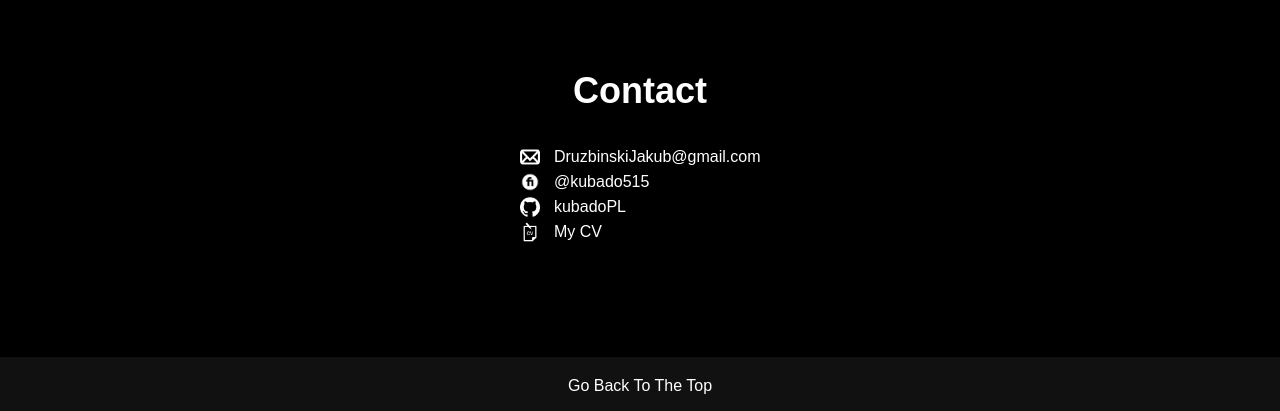
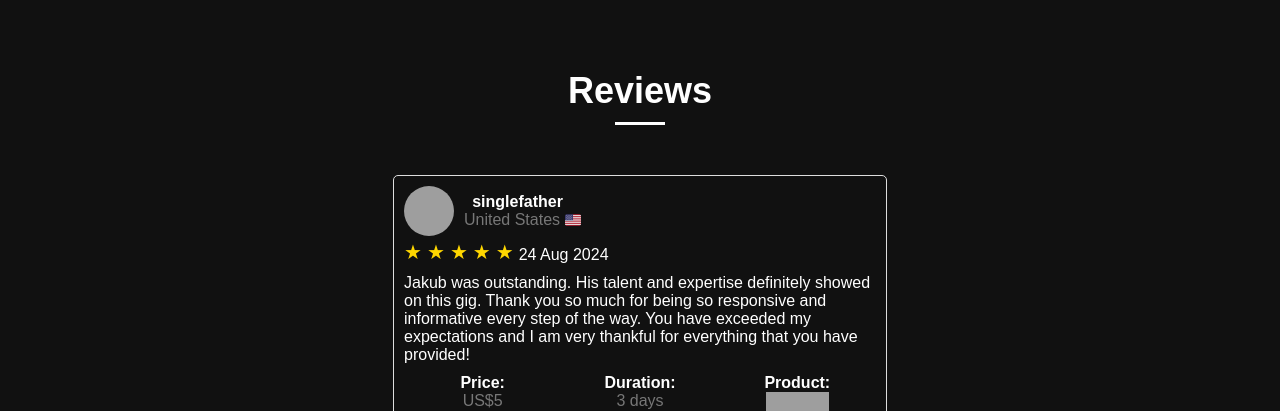
Before and after one commit to kubadoPL/K5-Studio, a plain HTML site: page index.html in a window 1280 px wide. Shown: the part 2389-2800 px from the top of the page. Drawn offline with Linux system fonts and the light colour scheme; grey boxes are pictures that could not be loaded.

Commit message:
Added Reviews section

```diff
--- a/index.html
+++ b/index.html
@@ -15,6 +15,7 @@
             <ul>
                 <li><a href="#about">About Me</a></li>
                 <li><a href="#portfolio">My Portfolio</a></li>
+                <li><a href="#testimonials">Reviews</a></li>
                 <li><a href="#contact">Contact</a></li>
             </ul>
         </nav>
@@ -190,7 +191,55 @@
     </section>
 
 
+    <section id="testimonials" class="testimonials">
+        <h2>Reviews</h2>
+        <div class="testimonial">
+            <div class="review-container">
+                <div class="user-info">
+                  <img src="https://fiverr-res.cloudinary.com/image/upload/f_auto,q_auto,t_profile_original/v1/attachments/profile/photo/dc5eea421b6bb9322cf33f9292a32d71-1563708990918/c93bd0ac-94ea-4657-805f-f1bc18ac0a42.jpg" alt="User Avatar" class="user-avatar">
+                  <div>
+                    <span class="user-name">singlefather</span>
+                    <span class="user-location">
+                        United States
+                        <img src="images/Flags/usflag.png" alt="United States Flag" class="location-flag">
+                    </span>
+                  </div>
+                </div>
 
+                <div class="rating">
+                  <span class="star">★</span>
+                  <span class="star">★</span>
+                  <span class="star">★</span>
+                  <span class="star">★</span>
+                  <span class="star">★</span>
+                  <span class="rating-value"></span>
+                  <span class="review-date">24 Aug 2024</span>
+                </div>
+
+                <div class="review-text">
+                  Jakub was outstanding. His talent and expertise definitely showed on this gig. Thank you so much for being so responsive and informative
+                  every step of the way. You have exceeded my expectations and I am very thankful for everything that you have provided!
+                </div>
+
+                <div class="details">
+                  <div class="detail-item">
+                    <span class="detail-label">Price:</span>
+                    <span class="detail-value">US$5</span>
+                  </div>
+                  <div class="detail-item">
+                    <span class="detail-label">Duration:</span>
+                    <span class="detail-value">3 days</span>
+                  </div>
+                  <div class="detail-item">
+                    <span class="detail-label">Product:</span>
+                    <a href="https://www.fiverr.com/s/YRYDeYK" target="_blank">
+                      <img class="detail-value" src="https://fiverr-res.cloudinary.com/images/q_auto,f_auto/gigs/359435412/original/66dbeef569e3677318c1e4470d1fa75b517da3ea/import-your-3d-character-to-roblox-and-make-it-playable.png" alt="link Icon">
+                    </a>
+                  </div>
+                </div>
+              </div>
+        </div>
+    </section>
 
     <section id="contact" class="contact">
         <h2>Contact</h2>
--- a/styles.css
+++ b/styles.css
@@ -509,8 +509,18 @@ body::-webkit-scrollbar-track {
 
 
 
-
-
+    .review-container {
+        display: flex;
+        flex-direction: column;
+        margin: 20px;
+        border: 1px solid #ddd;
+        padding: 10px;
+        border-radius: 5px;
+      }
+      .review-text {
+        margin-bottom: 10px;
+        text-align: center;
+      }
 
     .profile-image img {
         width: 350px;
@@ -606,6 +616,21 @@ body::-webkit-scrollbar-track {
 @media only screen and (min-width: 1001px) {
 
 
+    .review-container {
+        display: flex;
+        flex-direction: column;
+        margin: 20px auto;
+        border: 1px solid #ddd;
+        padding: 10px;
+        border-radius: 5px;
+        width: 40%;
+      }
+
+      .review-text {
+        margin-bottom: 10px;
+        text-align: left;
+      }
+
     .profile-image img {
         width: 350px;
         height: 100%;
@@ -691,3 +716,104 @@ body::-webkit-scrollbar-track {
 }
 
 }
+
+
+  .user-info {
+    display: flex;
+    align-items: center;
+    margin-bottom: 10px;
+  }
+
+  .user-avatar {
+    width: 50px;
+    height: 50px;
+    border-radius: 50%;
+    margin-right: 10px;
+  }
+
+  .user-name {
+    font-weight: bold;
+    margin-right: 10px;
+  }
+
+  .user-location {
+    color: #777;
+    display: flex;
+    align-items: center;
+}
+
+  .rating {
+    display: flex;
+    align-items: center;
+    margin-bottom: 10px;
+  }
+
+  .star {
+    font-size: 20px;
+    color: gold;
+    margin-right: 5px;
+    margin-top: -6px;
+  }
+
+
+
+  .details {
+    display: flex;
+    justify-content: space-between;
+    margin-bottom: 10px;
+  }
+
+  .detail-label {
+    font-weight: bold;
+  }
+
+  .detail-value {
+    color: #777;
+  }
+
+  .detail-item {
+    width: 100%;
+    display: flex;
+    flex-direction: column;
+    align-items: center;
+    margin-bottom: 20px;
+  }
+
+  .detail-item img {
+    width: 40%;
+    margin-bottom: 10px;
+  }
+
+  .detail-item a {
+    display: flex;
+    justify-content: center;
+    width: 100%;
+  }
+
+
+
+  @media (max-width: 768px) {
+    .details {
+      flex-direction: column;
+    }
+
+    .detail-label {
+      margin-bottom: 5px;
+    }
+  }
+
+  .testimonials h2:after {
+    content: "";
+    display: block;
+    width: 50px;
+    height: 3px;
+    background-color: #ffffff;
+    margin: 10px auto 0;
+}
+
+.location-flag {
+    width: 16px;
+    height: auto;
+    margin-left: 5px;
+    vertical-align: middle;
+}
```
Also changed, not shown: images/Flags/usflag.png (added).
